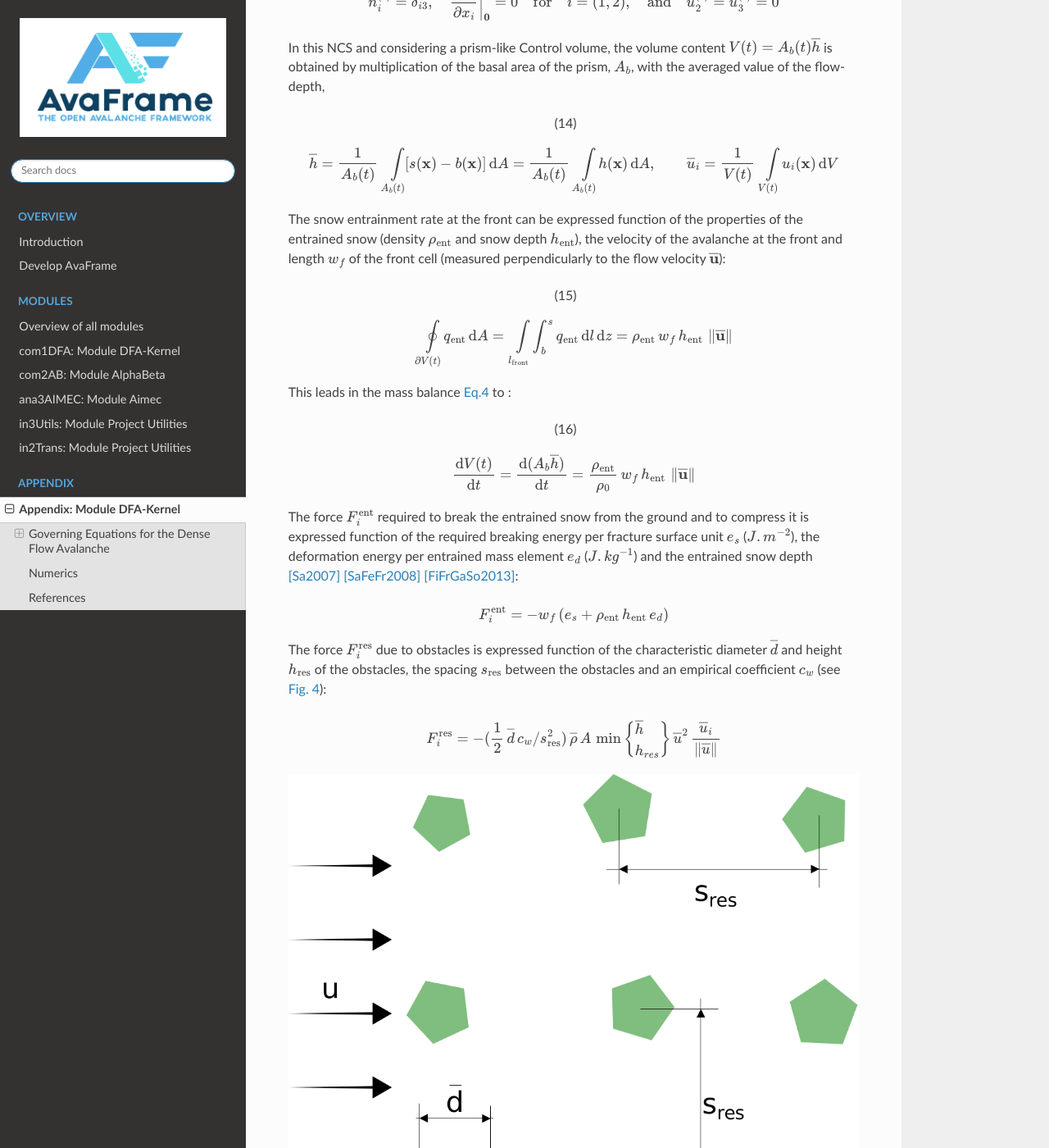
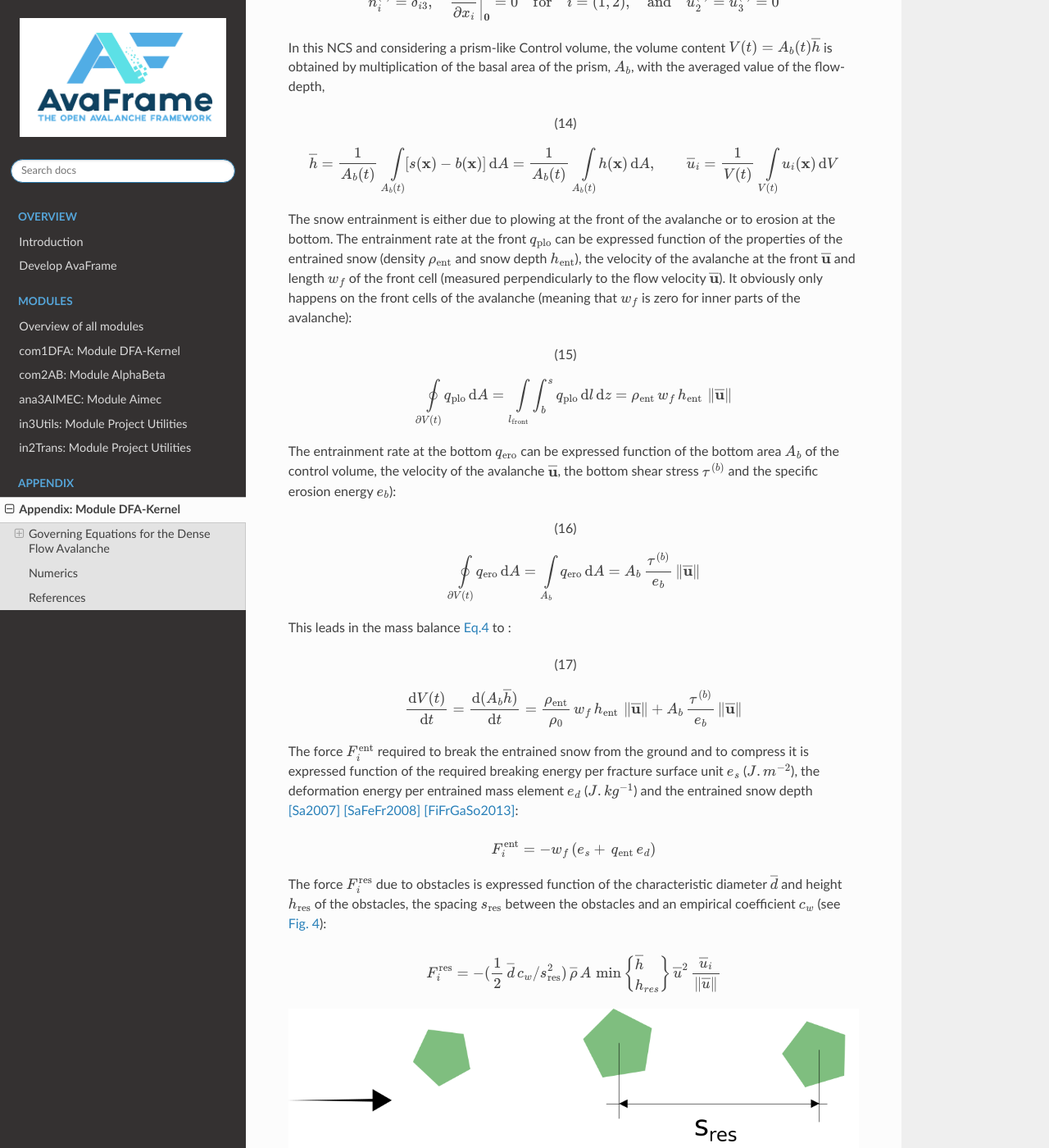
Before and after one commit to avaframe/AvaFrame, a Sphinx documentation site: the page built from docs/appendixCom1DFA.rst, in a window 1280 px wide and 1400 px high, scrolled down 2414 px. Shown: the whole window at 82% size. Built offline with Sphinx 7.4.7 and the Read the Docs theme 2.0.0, drawn with Linux system fonts in a browser that asks for light colours; some of the changed text lies outside the part shown.

Commit message:
friction model

```diff
--- a/docs/appendixCom1DFA.rst
+++ b/docs/appendixCom1DFA.rst
@@ -125,22 +125,35 @@
     \overline{u}_i = \frac{1}{V(t)}\int\limits_{V(t)} u_i(\mathbf{x})\,\mathrm{d}V
     :label: hmean-umean
 
-The snow entrainment rate at the front can be expressed function of the
+The snow entrainment is either due to plowing at the front of the avalanche or to erosion
+at the bottom. The entrainment rate at the front :math:`q_{\text{plo}}` can be expressed function of the
 properties of the entrained snow (density :math:`\rho_{\text{ent}}` and
 snow depth :math:`h_{\text{ent}}`), the velocity of the avalanche at the
-front and length :math:`w_f` of the front cell (measured perpendicularly
-to the flow velocity :math:`\overline{\mathbf{u}}`):
+front :math:`\overline{\mathbf{u}}` and length :math:`w_f` of the front cell (measured perpendicularly
+to the flow velocity :math:`\overline{\mathbf{u}}`). It obviously only happens on the front cells of
+the avalanche (meaning that :math:`w_f` is zero for inner parts of the avalanche):
 
 .. math::
-   \oint\limits_{\partial V(t)} q_{\text{ent}}\,\mathrm{d}A = \int\limits_{l_{\text{front}}}\int_b^s q_{\text{ent}}\,
-   \mathrm{d}{l}\,\mathrm{d}{z} =\rho_{\text{ent}}\,w_f\,h_{\text{ent}}\,\left\Vert \overline{\mathbf{u}}\right\Vert
-   :label: entrained-mass
+   \oint\limits_{\partial V(t)} q_{\text{plo}}\,\mathrm{d}A = \int\limits_{l_{\text{front}}}\int_b^s q_{\text{plo}}\,
+   \mathrm{d}{l}\,\mathrm{d}{z} =  \rho_{\text{ent}}\,w_f\,h_{\text{ent}}\,\left\Vert \overline{\mathbf{u}}\right\Vert
+   :label: ploughing
+
+The entrainment rate at the bottom :math:`q_{\text{ero}}` can be expressed function of the
+bottom area :math:`A_b` of the control volume, the velocity of the avalanche :math:`\overline{\mathbf{u}}`,
+the bottom shear stress :math:`\tau^{(b)}` and the specific erosion energy :math:`e_b`):
+
+.. math::
+    \oint\limits_{\partial V(t)} q_{\text{ero}}\,\mathrm{d}A = \int\limits_{A_b} q_{\text{ero}}\,
+    \mathrm{d}A = A_b\,\frac{\tau^{(b)}}{e_b}\,\left\Vert \overline{\mathbf{u}}\right\Vert
+    :label: erosion
+
 
 This leads in the mass balance :eq:`mass-balance1` to :
 
 .. math::
    \frac{\mathrm{d}V(t)}{\mathrm{d}t} = \frac{\mathrm{d}(A_b\overline{h})}{\mathrm{d}t}
-   = \frac{\rho_{\text{ent}}}{\rho_0}\,w_f\,h_{\text{ent}}\,\left\Vert \overline{\mathbf{u}}\right\Vert
+   = \frac{\rho_{\text{ent}}}{\rho_0}\,w_f\,h_{\text{ent}}\,\left\Vert \overline{\mathbf{u}}\right\Vert +
+   A_b\,\frac{\tau^{(b)}}{e_b}\,\left\Vert \overline{\mathbf{u}}\right\Vert
    :label: mass-balance2
 
 The force :math:`F_i^{\text{ent}}` required to break the entrained snow
@@ -150,7 +163,7 @@
 :math:`e_d` (:math:`J.kg^{-1}`) and the entrained snow depth
 [Sa2007]_ [SaFeFr2008]_ [FiFrGaSo2013]_:
 
-.. math:: F_i^{\text{ent}} = -w_f\,(e_s+\rho_{\text{ent}}\,h_{\text{ent}}\,e_d)
+.. math:: F_i^{\text{ent}} = -w_f\,(e_s+\,q_{\text{ent}}\,e_d)
 
 The force :math:`F_i^{\text{res}}` due to obstacles is expressed
 function of the characteristic diameter :math:`\overline{d}` and height
@@ -170,31 +183,25 @@
 
         Resistance force due to obstacles (from [FiKo2013]_)
 
-The momentum equation :eq:`momentum-balance3` now reads:
-
-.. math::
-   \rho_0 V \frac{d\overline{u}_i}{dt} = \oint\limits_{\partial V(t)} \sigma_{ij}n_j \,
-   \mathrm{d}A + \rho_0 V g_i  + F_i^{\text{ent}} + F_i^{\text{res}} -
-   \overline{u}_i\rho_{\text{ent}}\,w_f\,h_{\text{ent}}\,\left\Vert \overline{\mathbf{u}}\right\Vert, \quad i=(1,2,3)
-   :label: momentum-balance4
-
 The surface integral is split in three terms, an integral over
 :math:`A_b` the bottom :math:`x_3 = b(x_1,x_2)`, :math:`A_s` the top
 :math:`x_3 = s(x_1,x_2,t)` and :math:`A_h` the lateral surface.
 Introducing the boundary conditions :eq:`boundary-conditions` leads to:
 
-.. _fig-infinitesimales_element:
+.. math::
+   \begin{aligned}
+   \oint\limits_{\partial{V(t)}}\sigma_{ij}n_j\,\mathrm{d}A & =
+   \int\limits_{A_b}\underbrace{\sigma_{ij}\,n_j^{(b)}}_{-\sigma_{i3}}\,\mathrm{d}A +  \int\limits_{A_s}\underbrace{\sigma_{ij}\,n_j^{(s)}}_{0}\,\mathrm{d}A + \int\limits_{A_h}\sigma_{ij}\,n_j\,\mathrm{d}A\\
+   &= -A_b\overline{\sigma}_{i3}^{(b)} + \oint\limits_{\partial A_b}\left(\int_b^s\sigma_{ij}\,n_j\,\mathrm{d}x_3\right)\,\mathrm{d}l
+   \end{aligned}
+   :label: surface forces
 
-.. figure:: _static/infinitesimales_element.png
-
-        Infinitesimal volume element and acting forces on it (from [FiKo2013]_)
-
-Which simplifies the momentum balance :eq:`momentum-balance4` to:
+Which simplifies the momentum balance :eq:`momentum-balance3` to:
 
 .. math::
    \rho_0 V \frac{d\overline{u}_i}{dt} = \oint\limits_{\partial A_b}\left(\int_b^s\sigma_{ij}\,n_j\,
    \mathrm{d}x_3\right)\,\mathrm{d}l -A_b\overline{\sigma}_{i3}^{(b)} + \rho_0 V g_i  + F_i^{\text{ent}} +
-   F_i^{\text{res}} - \overline{u}_i\rho_{\text{ent}}\,w_f\,h_{\text{ent}}\,\left\Vert \overline{\mathbf{u}}\right\Vert, \quad i=(1,2,3)
+   F_i^{\text{res}} - \overline{u}_i \oint\limits_{\partial V(t)} q_{\text{ent}} \,\mathrm{d}A, \quad i=(1,2,3)
    :label: momentum-balance5
 
 The momentum balance in direction :math:`x_3` (normal to the slope) is
@@ -284,22 +291,41 @@
      \overline{\sigma}^{(b)}_{33} = \rho\,\left(g_3-\overline{u_1}^2\,\frac{\partial^2{b}}{\partial{x_1^2}}\right)\,\overline{h}
      :label: sigmab
 
-.. math:: \tau_{ij} = \eta\left(\frac{\partial{u_i}}{\partial{x_j}}+\frac{\partial{u_j}}{\partial{x_i}}\right), ~ i\neq j
+Calculating the surface integral in equation :eq:`momentum-balance5` requires to
+express the other components of the stress tensor. Here again a
+magnitude consideration between the shear stresses :math:`\sigma_{12} = \sigma_{21}` and :math:`\sigma_{13}`.
+The shear stresses are based on a generalized Newtonian law of materials,
+which controls the influence of normal stresse and the rate of deformation through the viscosity.
 
-.. math:: O\left(\frac{\sigma_{12}}{\sigma_{13}}\right) = \frac{H}{L} \ll 1
+.. math::
+    \tau_{ij} = \eta\left(\frac{\partial{u_i}}{\partial{x_j}}+\frac{\partial{u_j}}{\partial{x_i}}\right), ~ i\neq j
 
-.. math:: \sigma_{ii} = K_{(i)}\,\sigma_{33}
+Because :math:`\partial x_1` and :math:`\partial x_2` are of the order of :math:`L`, whereas :math:`\partial x_3`
+is of the order of :math:`H`, it follows that:
 
-[Zw2000]_ [Sa2004]_.
+.. math::
+    O\left(\frac{\sigma_{12}}{\sigma_{13}}\right) = \frac{H}{L} = \varepsilon \ll 1
+
+and thus :math:`\sigma_{12} = \sigma_{21}` is negligible compared to :math:`\sigma_{13}`.
+:math:`\sigma_{13}` is exressed using the bottom friction law
+:math:`\tau^{(b)}_i = f(\sigma^{(b)},\overline{u},\overline{h},\overline{\rho},t,\mathbf{x})`
+introduced in :eq:`boundary-conditions`.
+
+
+In addition, a relation linking the horizontal normal stresses,
+:math:`\sigma_{ii}`, :math:`i = (1,2)`, to the vertical pressure distribution given
+by :eq:`sigmab` is introduced. In complete analogy to the arguments used by
+Savage and Hutter [SaHu1989]_ the horizontal normal stresses are given as:
+
+.. math::
+    \sigma_{ii} = K_{(i)}\,\sigma_{33}
+
+Where :math:`K_{(i)}` are the earth pressure coefficients (cf. [ZwKlSa2003]_ [Sa2004]_):
 
 .. math::
    \begin{aligned}
     \sigma_{11} &= K_{x~akt/pass}\,\sigma_{33}\\
     \sigma_{22} &= K_{y~akt/pass}^{(x~akt/pass)}\,\sigma_{33}\end{aligned}
-
-[Sa2004]_ [Zw2000]_.
-
-.. math:: \tau^{(b)} = \tan{\delta}\,\left\Vert \sigma\right\Vert
 
 With the above specifications, the integral of the stresses over the
 flow height is simplified in equation :eq:`momentum-balance5` to:
@@ -338,8 +364,17 @@
 has to be introduced in order to completely solve the equations.
 
 
+Friction Model
+~~~~~~~~~~~~~~~~~
+
 Numerics
 -----------
+
+.. _fig-infinitesimales_element:
+
+.. figure:: _static/infinitesimales_element.png
+
+        Infinitesimal volume element and acting forces on it (from [FiKo2013]_)
 
 
 References
@@ -371,3 +406,7 @@
 
 .. [FiKo2013] J. T. Fischer and A. Kofler. (2013)
     SamosAT CoSiCa. Concepts for enhanced Simulation and multivariate Calibration. BFW
+
+
+.. [SaHu1989] S.Savage and K. Hutter. (1989).
+    The motion of a finite mass of granular material down a rough incline. Journal of Fluid Mechanics, 199, 177-215.
```
